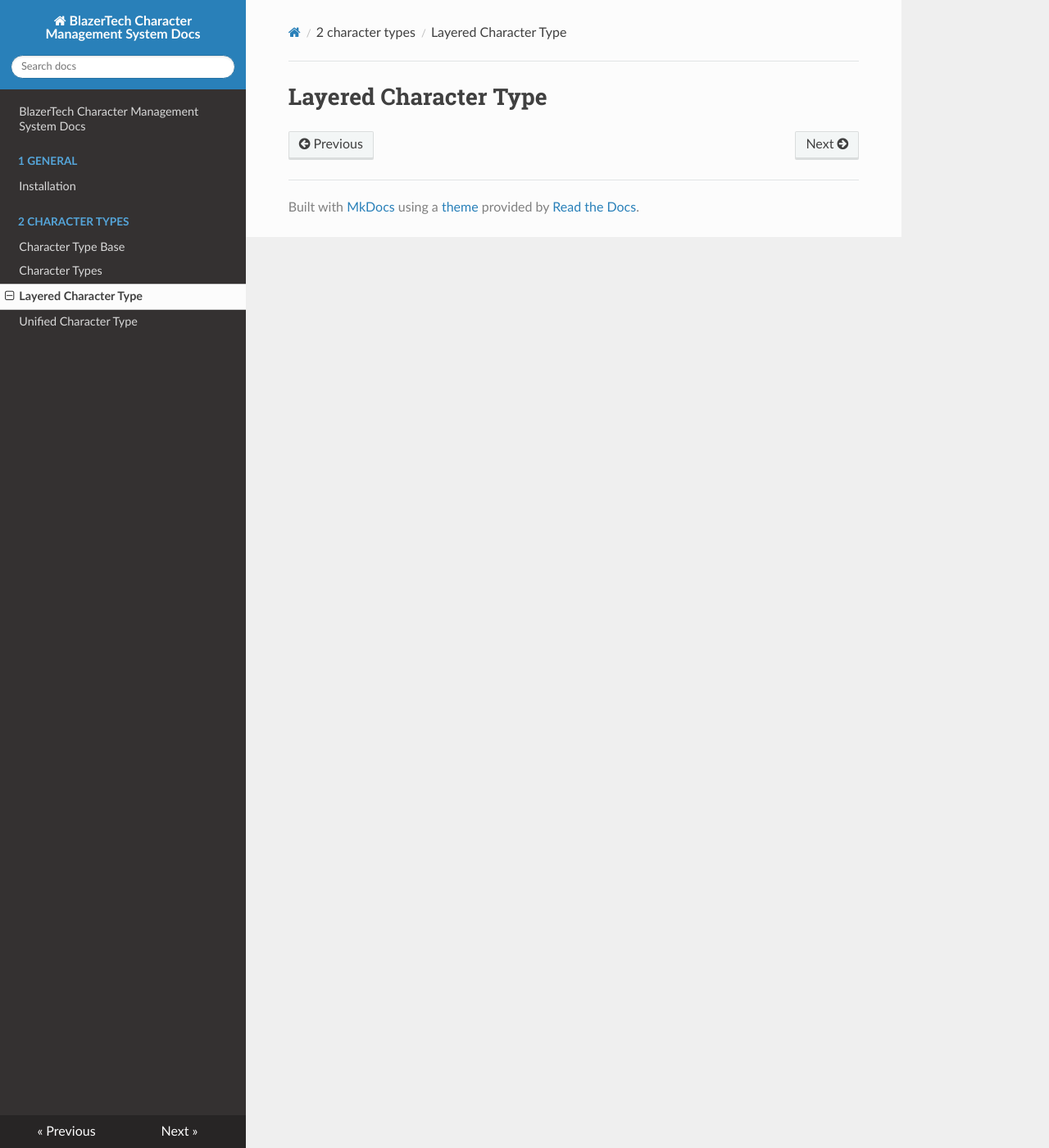
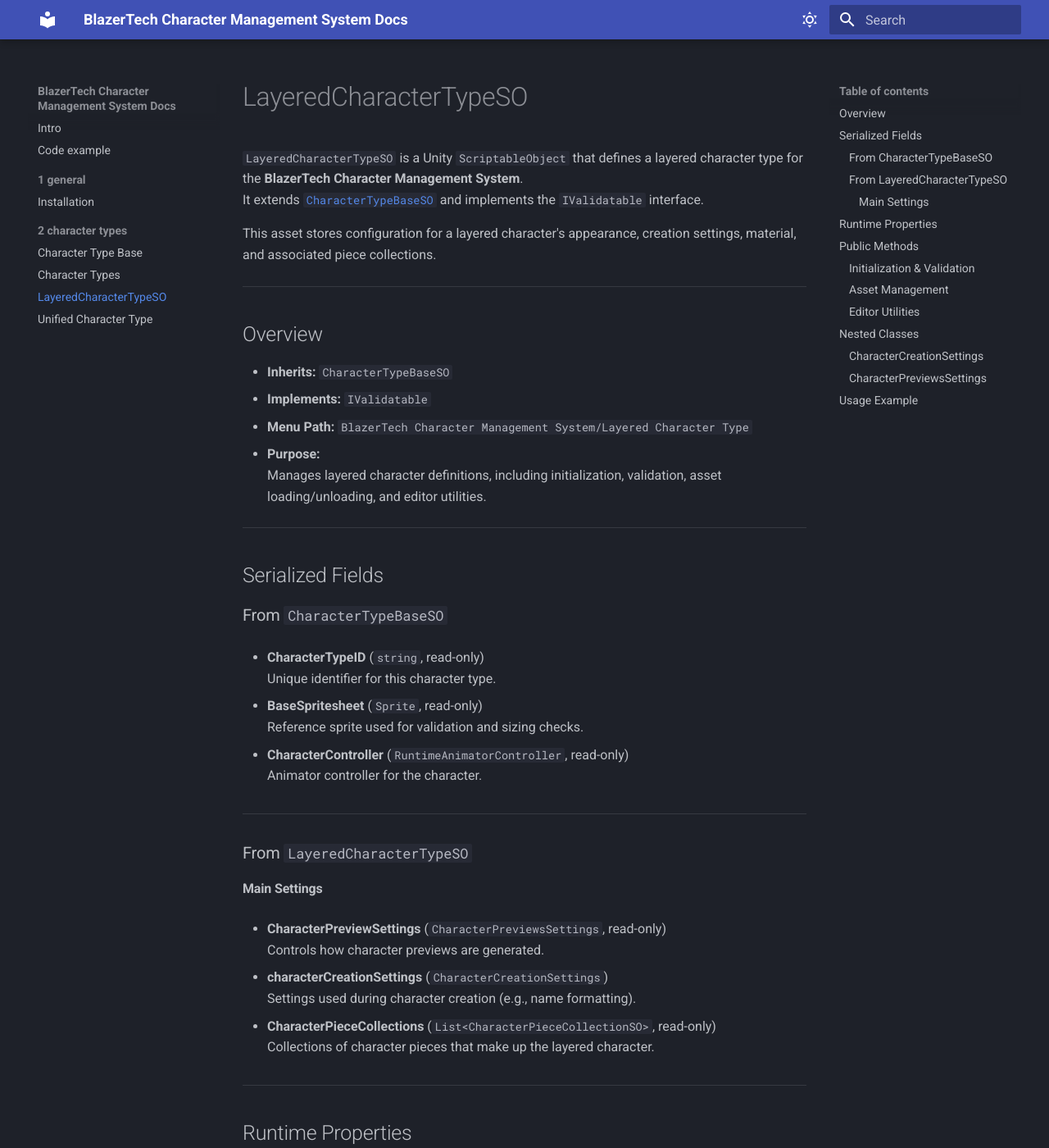
Before and after one commit to Legendaryswordsman2/BT-Character-Management-System-Docs, an MkDocs documentation site: the page built from docs/2-character-types/layered-character-type.md, in a window 1280 px wide and 1400 px high. Shown: the whole window at 82% size. Built offline with MkDocs 1.6.1 and Material for MkDocs 9.7.7, drawn with Linux system fonts in a browser that asks for light colours; nearby versions of some CDN libraries; some of the changed text lies outside the part shown.

````diff
--- a/docs/2-character-types/layered-character-type.md
+++ b/docs/2-character-types/layered-character-type.md
@@ -1 +1,139 @@
-# Layered Character Type
+# LayeredCharacterTypeSO
+
+`LayeredCharacterTypeSO` is a Unity `ScriptableObject` that defines a layered character type for the **BlazerTech Character Management System**.
+It extends [`CharacterTypeBaseSO`](./CharacterTypeBaseSO.cs) and implements the `IValidatable` interface.
+
+This asset stores configuration for a layered character's appearance, creation settings, material, and associated piece collections.
+
+---
+
+## Overview
+
+- **Inherits:** `CharacterTypeBaseSO`
+- **Implements:** `IValidatable`
+- **Menu Path:** `BlazerTech Character Management System/Layered Character Type`
+- **Purpose:**
+  Manages layered character definitions, including initialization, validation, asset loading/unloading, and editor utilities.
+
+---
+
+## Serialized Fields
+
+### From `CharacterTypeBaseSO`
+- **CharacterTypeID** (`string`, read-only)
+  Unique identifier for this character type.
+
+- **BaseSpritesheet** (`Sprite`, read-only)
+  Reference sprite used for validation and sizing checks.
+
+- **CharacterController** (`RuntimeAnimatorController`, read-only)
+  Animator controller for the character.
+
+---
+
+### From `LayeredCharacterTypeSO`
+
+#### Main Settings
+- **CharacterPreviewSettings** (`CharacterPreviewsSettings`, read-only)
+  Controls how character previews are generated.
+
+- **characterCreationSettings** (`CharacterCreationSettings`)
+  Settings used during character creation (e.g., name formatting).
+
+- **CharacterPieceCollections** (`List<CharacterPieceCollectionSO>`, read-only)
+  Collections of character pieces that make up the layered character.
+
+---
+
+## Runtime Properties
+
+- **CharacterMaterial** (`Material`, read-only)
+  The material assigned during initialization.
+
+---
+
+## Public Methods
+
+### Initialization & Validation
+- **`bool Initialize(Material characterMaterial)`**
+  Initializes the layered character type with the provided material.
+  Returns `true` if already initialized or if successful; `false` if any collection fails to initialize.
+
+- **`bool IsValid()`**
+  Validates the character type:
+  - `CharacterTypeID` must not be empty.
+  - `BaseSpritesheet` must be set.
+  - All `CharacterPieceCollections` must be valid.
+
+- **`bool IsInitialized()`**
+  Checks if the object is initialized for the current session.
+
+---
+
+### Asset Management
+- **`Task AcquireAllCharacterPiecesAsync(Action<float> onProgress = null)`**
+  Asynchronously loads all character pieces from the collections, reporting progress as a value between `0.0` and `1.0`.
+
+- **`void ReleaseAllCharacterPieces()`**
+  Releases all loaded character pieces from memory.
+
+---
+
+### Editor Utilities
+*(Editor-only methods; wrapped in `#if UNITY_EDITOR`)*
+- **`void GetCharacterPiecesForCollections_EditMode()`**
+  Retrieves character pieces for each collection in edit mode.
+
+- **`bool IsInResourcesFolder_EditMode()`**
+  Checks if this asset resides in a `Resources/` folder.
+
+---
+
+## Nested Classes
+
+### `CharacterCreationSettings`
+- **UseCleanCharacterPieceNames** (`bool`)
+  If `true`, underscores in character piece names are replaced with spaces.
+
+---
+
+### `CharacterPreviewsSettings`
+- **CharacterPreviewController** (`RuntimeAnimatorController`)
+  Animator used for character preview rendering.
+
+- **CharacterPlaceholderSprite** (`Sprite`)
+  Placeholder image when a preview is not available.
+
+- **BaseCharacterPieceCollection** (`CharacterPieceCollectionSO`, read-only)
+  The base character piece used in previews.
+
+- **BaseCharacterPieceLoadedSpriteIndex** (`int`, read-only)
+  Index of the base sprite within the base collection.
+
+- **PreviewFrameWidth** (`int`)
+  Width (in pixels) of a preview frame.
+
+- **PreviewFrameHeight** (`int`)
+  Height (in pixels) of a preview frame.
+
+- **CharacterPreviewFrameIndex** (`int`)
+  Index of the preview frame to use.
+
+---
+
+## Usage Example
+
+```csharp
+[SerializeField] private LayeredCharacterTypeSO myLayeredCharacterType;
+[SerializeField] private Material myCharacterMaterial;
+
+private async void Start()
+{
+    if (myLayeredCharacterType.Initialize(myCharacterMaterial))
+    {
+        await myLayeredCharacterType.AcquireAllCharacterPiecesAsync(progress =>
+        {
+            Debug.Log($"Loading progress: {progress * 100}%");
+        });
+    }
+}
--- a/docs/index.md
+++ b/docs/index.md
@@ -1,4 +1,4 @@
-# BlazerTech Character Management System Docs
+# Intro
 
 An all in one solution for handling 2d pixel art characters in the Unity Game Engine.
 
--- a/mkdocs.yml
+++ b/mkdocs.yml
@@ -1,3 +1,60 @@
 site_name: BlazerTech Character Management System Docs
+theme:
+  name: material
+  palette:
+    # Dark Mode
+    - scheme: slate
+      toggle:
+        icon: material/weather-sunny
+        name: Dark mode
+      primary: indigo
+      accent: deep purple
 
-theme: readthedocs
+    # Light Mode
+    - scheme: default
+      toggle:
+        icon: material/weather-night
+        name: Light mode
+      primary: blue
+      accent: deep orange
+  features:
+      - navigation.sections
+      - navigation.instant
+      - navigation.footer
+
+markdown_extensions:
+  - pymdownx.highlight:
+      anchor_linenums: true
+      line_spans: __span
+      pygments_lang_class: true
+  - pymdownx.inlinehilite
+  - pymdownx.snippets
+  - pymdownx.superfences
+  - pymdownx.tabbed:
+      alternate_style: true
+  - admonition
+  - pymdownx.details
+
+
+
+
+# theme:
+#   name: material
+#   language: en
+#   palette:
+#     - scheme: default
+#       primary: indigo
+#       accent: indigo
+#     - scheme: slate
+#       primary: indigo
+#       accent: indigo
+#       toggle:
+#         icon: material/weather-night
+#         name: Switch to dark mode
+#   features:
+#     - navigation.sections
+#     - navigation.instant
+#     - content.code.annotate
+
+# markdown_extensions:
+#   - admonition
````
Also changed, not shown: docs/2-character-types/character-type-base.md (+3 -0 lines), docs/code-example.md (added, +11 -0 lines), 2 other files.
